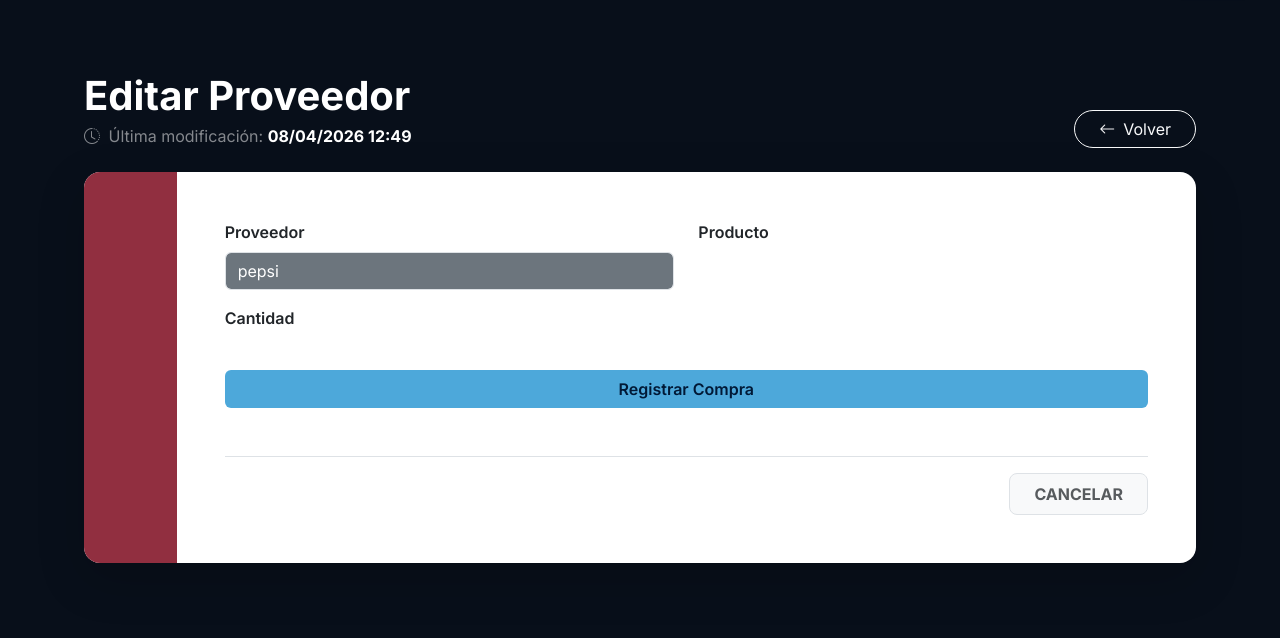
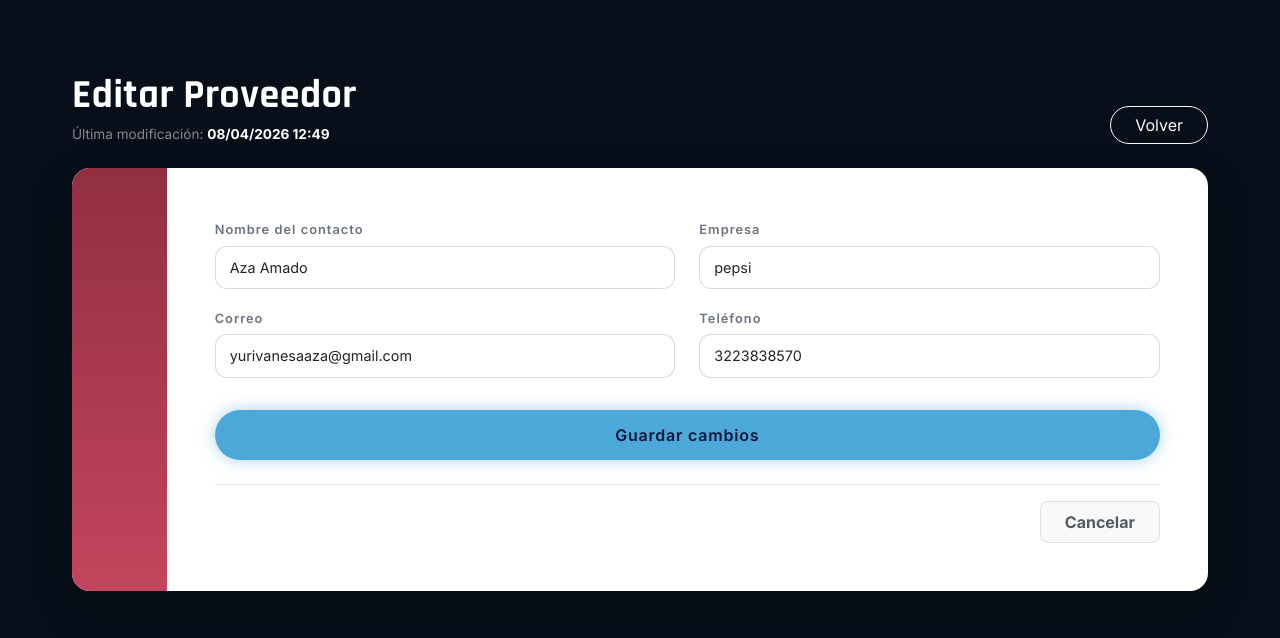
Before and after one commit to foxescar07/licorera, a Django app: page /proveedores/editar/2/ in a window 1280 px wide. Shown: the part 128-766 px from the top of the page. Run offline with Django 5.2, Linux system fonts and the light colour scheme; data comes from the database, SQL or seed files in the repository; some libraries are stand-ins or nearby versions.

Commit message:
fixe:arregle tarjetas

```diff
--- a/proveedores/templates/proveedores/editar_proveedor.html
+++ b/proveedores/templates/proveedores/editar_proveedor.html
@@ -3,23 +3,28 @@
 {% load crispy_forms_tags %}
 
 {% block content %}
-<section class="container py-5">
+<link rel="stylesheet" href="{% static 'css/proveedores.css' %}">
+
+<section class="container-fluid py-5 px-4">
     <div class="d-flex justify-content-between align-items-end mb-4">
         <div>
             <h1 class="fw-bold text-white mb-1">Editar Proveedor</h1>
             <p class="mb-0 text-white-50">
-                <i class="bi bi-clock-history me-1"></i>
-                Última modificación: <span class="text-white fw-bold">{{ proveedor.ultima_modificacion|date:"d/m/Y H:i" }}</span>
+                Última modificación:
+                <span class="text-white fw-bold">
+                    {{ proveedor.ultima_modificacion|date:"d/m/Y H:i" }}
+                </span>
             </p>
         </div>
+
         <a href="{% url 'proveedores' %}" class="btn btn-outline-light rounded-pill px-4">
-            <i class="bi bi-arrow-left me-2"></i>Volver
+            Volver
         </a>
     </div>
 
     <div class="card border-0 shadow-lg rounded-4 overflow-hidden bg-white">
         <div class="row g-0">
-            <div class="col-md-1" style="background-color: var(--sasa-rojo, #912F40);"></div>
+            <div class="col-md-1" style="background-color: #912F40;"></div>
 
             <div class="col-md-11 p-4 p-lg-5 text-dark">
                 <form method="POST">
@@ -27,32 +32,49 @@
 
                     <div class="row">
                         <div class="col-md-6 mb-3">
-            <label class="form-label fw-semibold">Proveedor</label>
-            <input type="text" class="form-control bg-secondary text-white"
-                   value="{{ proveedor.nombre_empresa }}" disabled>
+                            <label class="form-label fw-semibold">Nombre del contacto</label>
+                            {{ form.nombre_contacto }}
+                            {% if form.nombre_contacto.errors %}
+                                <div class="text-danger small mt-1">{{ form.nombre_contacto.errors }}</div>
+                            {% endif %}
                         </div>
 
                         <div class="col-md-6 mb-3">
-            <label class="form-label fw-semibold">Producto</label>
-            {{ form.producto }}
+                            <label class="form-label fw-semibold">Empresa</label>
+                            {{ form.nombre_empresa }}
+                            {% if form.nombre_empresa.errors %}
+                                <div class="text-danger small mt-1">{{ form.nombre_empresa.errors }}</div>
+                            {% endif %}
                         </div>
 
                         <div class="col-md-6 mb-3">
-            <label class="form-label fw-semibold">Cantidad</label>
-            {{ form.cantidad }}
+                            <label class="form-label fw-semibold">Correo</label>
+                            {{ form.email }}
+                            {% if form.email.errors %}
+                                <div class="text-danger small mt-1">{{ form.email.errors }}</div>
+                            {% endif %}
+                        </div>
+
+                        <div class="col-md-6 mb-3">
+                            <label class="form-label fw-semibold">Teléfono</label>
+                            {{ form.telefono }}
+                            {% if form.telefono.errors %}
+                                <div class="text-danger small mt-1">{{ form.telefono.errors }}</div>
+                            {% endif %}
                         </div>
                     </div>
 
-    <button type="submit" class="btn w-100 fw-semibold mt-3"
+                    <button type="submit"
+                            class="btn w-100 fw-semibold mt-3"
                             style="background:#4DA8DA; color:#011936;">
-        Registrar Compra
+                        Guardar cambios
                     </button>
 
-                    <div class="d-flex justify-content-end align-items-center gap-3 mt-5 pt-3 border-top">
-                        <a href="{% url 'proveedores' %}" class="btn btn-light px-4 py-2 fw-bold text-muted border rounded-3">
-                            CANCELAR
+                    <div class="d-flex justify-content-end align-items-center gap-3 mt-4 pt-3 border-top">
+                        <a href="{% url 'proveedores' %}"
+                           class="btn btn-light px-4 py-2 fw-bold text-muted border rounded-3">
+                            Cancelar
                         </a>
-
                     </div>
                 </form>
             </div>
--- a/static/css/proveedores.css
+++ b/static/css/proveedores.css
@@ -1,25 +1,243 @@
-/* ============================================================
-   PROVEEDORES.HTML — BADGES TABLA
-   ============================================================ */
-.cys-badge-id {
-  display: inline-block;
-  background: rgba(77,168,218,.12);
-  border: 1px solid var(--azul-borde);
-  color: var(--azul-claro);
-  font-family: 'Rajdhani', sans-serif;
-  font-size: .75rem;
-  font-weight: 700;
-  letter-spacing: .06em;
-  padding: .2rem .55rem;
-  border-radius: 99px;
+/* ================================
+   FUENTES
+================================ */
+body {
+  font-family: 'Inter', sans-serif;
 }
 
-.cys-badge-empresa {
-  display: inline-block;
-  background: rgba(77,168,218,.08);
-  border: 1px solid var(--azul-borde);
-  color: var(--texto-muted);
-  font-size: .75rem;
-  padding: .2rem .55rem;
-  border-radius: 6px;
+h1, h2, h3 {
+  font-family: 'Rajdhani', sans-serif;
 }
+
+/* ================================
+   BOTONES (MÁS VISIBLES Y PRO)
+================================ */
+.btn.rounded-pill.border {
+  border: 2px solid #4DA8DA !important;
+  color: #4DA8DA !important;
+  font-weight: 600;
+  letter-spacing: .08em;
+}
+
+.btn.rounded-pill.border:hover {
+  background: #4DA8DA;
+  color: #011936 !important;
+  box-shadow: 0 0 20px #4DA8DA;
+  transform: scale(1.05);
+}
+
+/* BOTÓN PRINCIPAL */
+button[style*="background:#4DA8DA"] {
+  font-weight: 700;
+  letter-spacing: .1em;
+  box-shadow: 0 0 20px rgba(77,168,218,.6);
+}
+
+button[style*="background:#4DA8DA"]:hover {
+  box-shadow: 0 0 30px rgba(77,168,218,1);
+  transform: scale(1.05);
+}
+
+/* ================================
+   TARJETAS (QUE RESALTEN)
+================================ */
+.card {
+  border: 1.5px solid rgba(77,168,218,.4);
+  transition: .3s;
+}
+
+.card:hover {
+  transform: translateY(-6px) scale(1.02);
+  box-shadow: 0 0 25px rgba(77,168,218,.4);
+}
+
+/* NÚMEROS GRANDES */
+.card h2 {
+  color: #4DA8DA;
+  font-size: 2.3rem;
+  font-weight: 700;
+}
+
+/* ================================
+   ⭐ TARJETA ÚLTIMA ACTUALIZACIÓN (AQUÍ ESTÁ EL CAMBIO REAL)
+================================ */
+.row .col-md-3:last-child .card {
+  border: 2px solid #4DA8DA;
+  box-shadow: 0 0 30px rgba(77,168,218,.5);
+  background: linear-gradient(135deg, #0A2A52, #123a70);
+}
+
+/* TEXTO SUPERIOR */
+.row .col-md-3:last-child small {
+  color: #9CA3AF;
+  font-weight: 600;
+  letter-spacing: .15em;
+}
+
+/* FECHA (MUCHO MÁS VISIBLE) */
+.row .col-md-3:last-child h5 {
+  font-family: 'Rajdhani', sans-serif;
+  font-size: 2.2rem;
+  font-weight: 700;
+  color: #4DA8DA;
+  text-shadow: 0 0 20px rgba(77,168,218,.8);
+}
+
+/* ================================
+   TABLA (COLOR TOTALMENTE DIFERENTE)
+================================ */
+.table {
+  background: #0A2A52;
+}
+
+/* HEADER */
+.table thead {
+  background: #020c1b !important;
+}
+
+.table thead th {
+  color: #4DA8DA !important;
+  font-weight: 700;
+  letter-spacing: .1em;
+}
+
+/* BODY */
+.table tbody {
+  background: #0A2A52;
+}
+
+/* FILAS */
+.table tbody tr {
+  border-bottom: 1px solid rgba(255,255,255,.08);
+}
+
+/* HOVER */
+.table tbody tr:hover {
+  background: rgba(77,168,218,.15);
+}
+
+/* TEXTO GENERAL (ESTO ES LO QUE PEDISTE) */
+.table td {
+  color: #000000 !important;
+  font-size: .95rem;
+}
+
+/* EMPRESA RESALTADA */
+.table td:nth-child(2) {
+  color: #4DA8DA !important;
+  font-weight: 700;
+}
+/* ================================
+TIPOGRAFÍA
+================================ */
+body {
+font-family: 'Inter', sans-serif;
+}
+
+h1 {
+font-family: 'Rajdhani', sans-serif;
+letter-spacing: .5px;
+}
+
+/* ================================
+CARD PRINCIPAL
+================================ */
+.card {
+border-radius: 18px !important;
+border: 1px solid rgba(77,168,218,.2);
+box-shadow: 0 15px 40px rgba(0,0,0,.35);
+overflow: hidden;
+}
+
+/* Barra lateral */
+.col-md-1 {
+background: linear-gradient(180deg, #912F40, #c4455d) !important;
+}
+
+/* ================================
+LABELS
+================================ */
+.form-label {
+font-size: .8rem;
+letter-spacing: .08em;
+color: #6b7280;
+margin-bottom: 6px;
+}
+
+/* ================================
+INPUTS
+================================ */
+.form-control,
+select,
+textarea {
+border-radius: 12px !important;
+border: 1px solid rgba(0,0,0,.15);
+padding: 10px 14px;
+font-size: .9rem;
+transition: all .2s ease;
+}
+
+/* Focus */
+.form-control:focus,
+select:focus {
+border-color: #4DA8DA;
+box-shadow: 0 0 0 3px rgba(77,168,218,.2);
+}
+
+/* Disabled */
+input[disabled] {
+background: #1e293b !important;
+color: #e2e8f0 !important;
+border: none;
+}
+
+/* ================================
+BOTÓN PRINCIPAL
+================================ */
+button[type="submit"] {
+border-radius: 999px;
+font-weight: 700;
+letter-spacing: .05em;
+padding: 12px;
+box-shadow: 0 0 15px rgba(77,168,218,.5);
+transition: all .25s ease;
+}
+
+button[type="submit"]:hover {
+transform: translateY(-2px);
+box-shadow: 0 0 25px rgba(77,168,218,.9);
+}
+
+/* ================================
+BOTÓN CANCELAR
+================================ */
+.btn-light {
+border-radius: 999px;
+transition: .2s;
+}
+
+.btn-light:hover {
+background: #f1f5f9;
+transform: translateY(-1px);
+}
+
+/* ================================
+SEPARADOR
+================================ */
+.border-top {
+border-color: rgba(0,0,0,.1) !important;
+}
+
+/* ================================
+TEXTO SECUNDARIO
+================================ */
+.text-white-50 {
+font-size: .85rem;
+}
+
+/* ================================
+ALERTAS (si agregas mensajes)
+================================ */
+.alert {
+border-radius: 12px;
+}
```
Also changed, not shown: proveedores/templates/proveedores/proveedor.html (+26 -10 lines). Lines whose indentation alone changed are shown as unchanged.
